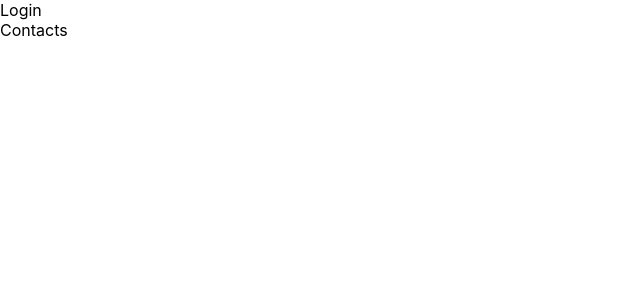
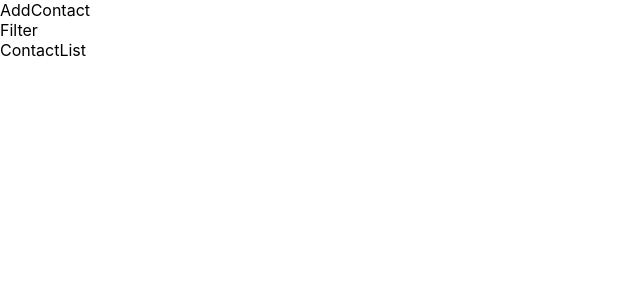
Before and after one commit to Zakaria-Takkoush/Address-Book-react-nodejs, a React (Create React App) app in the folder frontend-react/: page /user/contacts in a window 1280 px wide. Shown: the top 300 px of the page, without its empty margins (0-640 px from the left). Built offline with nearby package versions, Linux system fonts and the light colour scheme.

Commit message:
Frontend - Connected pages and components

```diff
--- a/frontend-react/src/App.js
+++ b/frontend-react/src/App.js
@@ -5,8 +5,8 @@ import Login from "./pages/Login";
 function App() {
   return (
     <BrowserRouter>
-      <Login />
       <Routes>
+        <Route path="/" element={<Login />}></Route>
         <Route path="user/contacts" element={<Contacts />}></Route>
       </Routes>
     </BrowserRouter>
--- a/frontend-react/src/components/Contacts/Contact.jsx
+++ b/frontend-react/src/components/Contacts/Contact.jsx
@@ -1,4 +1,5 @@
 import React from 'react'
+import ContactList from './ContactList'
 
 const Contact = () => {
   return (
--- a/frontend-react/src/pages/Contacts.jsx
+++ b/frontend-react/src/pages/Contacts.jsx
@@ -1,8 +1,15 @@
 import React from 'react'
+import ContactList from "../components/Contacts/ContactList"
+import AddContact from '../components/Contacts/AddContact'
+import Filter from "../components/Contacts/Filter"
 
 const Contacts = () => {
   return (
-    <div>Contacts</div>
+    <div>
+      <AddContact />
+      <Filter />
+      <ContactList />
+    </div>
   )
 }
 
--- a/frontend-react/src/pages/Login.jsx
+++ b/frontend-react/src/pages/Login.jsx
@@ -1,8 +1,13 @@
 import React from 'react'
+import RegisterForm from '../components/Login/RegisterForm'
+import LoginForm from '../components/Login/LoginForm'
 
 const Login = () => {
   return (
-    <div>Login</div>
+    <div>
+    <RegisterForm />
+    <LoginForm />
+    </div>
   )
 }
 
```
